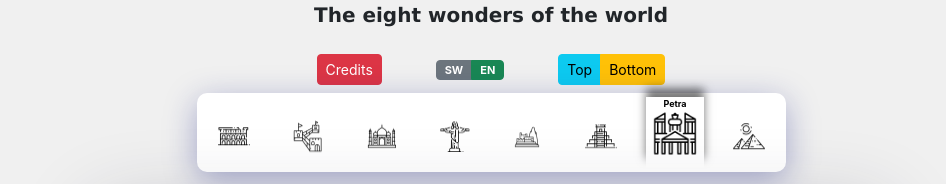
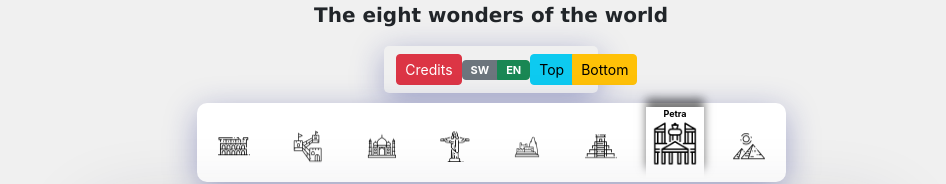
Before and after one commit to MSC-SOFTWARE-ENGINEERING-2022/worldwonders, a React (Create React App) app: page / in a window 1280 px wide. Shown: the top 184 px of the page, without its empty margins (149-1095 px from the left). Built offline with nearby package versions, Linux system fonts and the light colour scheme.

Commit message:
Adjust controlDiv size and background

```diff
--- a/src/pages/wonders/css/wonders.css
+++ b/src/pages/wonders/css/wonders.css
@@ -34,6 +34,10 @@
   display: flex;
   align-items: center;
   justify-content: space-around;
+  border-radius: 5px;
+  margin-bottom: 10px;
+  background-color: #fff;
+  box-shadow: 0 8px 32px 0 rgba(31, 38, 135, 0.37);
 }
 
 .containerMain {
--- a/src/pages/wonders/css/wonders.scss
+++ b/src/pages/wonders/css/wonders.scss
@@ -40,6 +40,11 @@
     display: flex;
     align-items: center;
     justify-content: space-around;
+    // border: 2px solid black !important;
+    border-radius: 5px;
+    margin-bottom: 10px;
+    background-color: #fff;
+    box-shadow: 0 8px 32px 0 rgba(31, 38, 135, 0.37);
   }
 }
 
--- a/src/pages/wonders/wonders.jsx
+++ b/src/pages/wonders/wonders.jsx
@@ -134,6 +134,10 @@ export default function Wonders() {
         <Row>
           <Col
             className="bg-light border controlCol"
+            xl={{
+              offset: 5,
+              size: 2,
+            }}
             lg={{
               offset: 4,
               size: 4,
```
